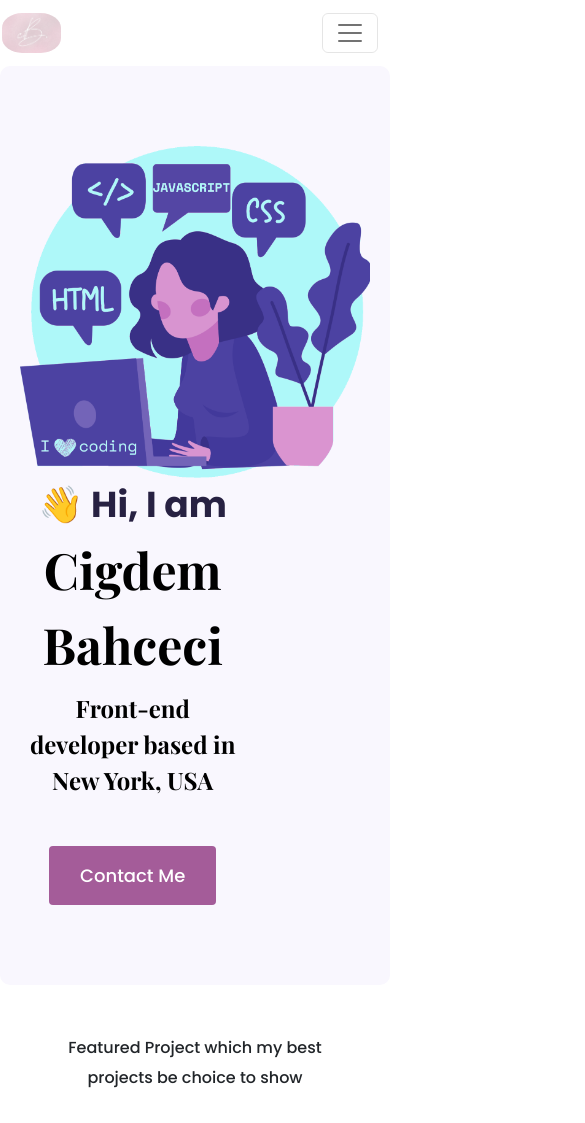
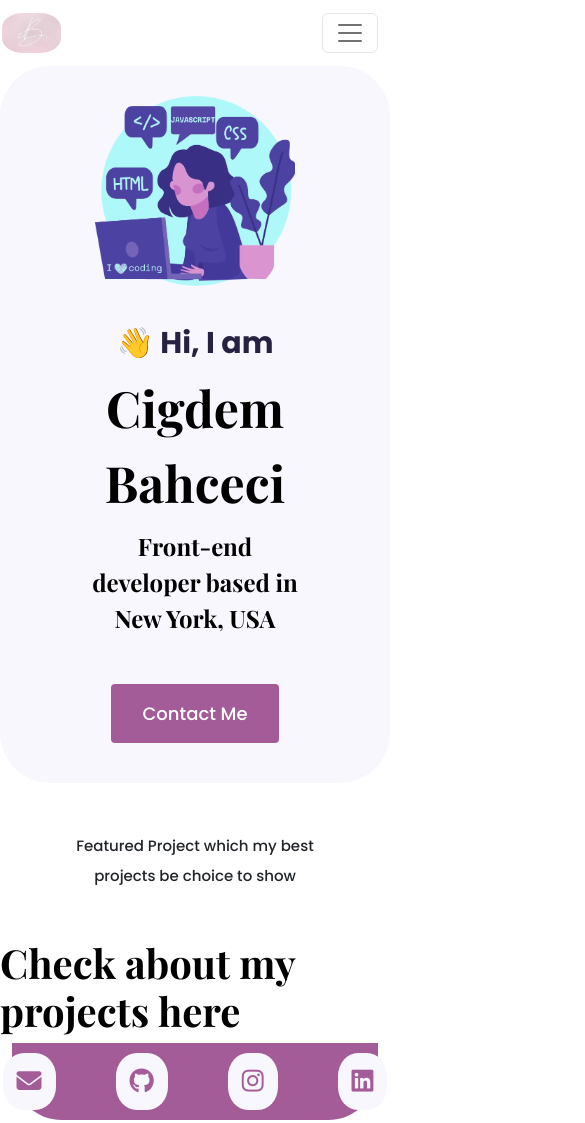
Before and after one commit to cigdembhceci/my-portfolio, a plain HTML site: page index.html in a window 390 px wide. Shown: the top 1123 px of the page, 585 px wide, since content can reach past the window. Drawn offline with nearby package versions, Linux system fonts and the light colour scheme.

Commit message:
some change about css

```diff
--- a/css/styles.css
+++ b/css/styles.css
@@ -18,15 +18,15 @@ h6 {
   font-weight: bold;
 }
 h1 {
-  font-size: 96px;
+  font-size: 80px;
   line-height: 1.5;
 }
 h2 {
-  font-size: 64px;
+  font-size: 60px;
 }
 p {
   font-weight: normal;
-  font-size: 16px;
+  font-size: 15px;
   line-height: 30px;
 }
 h3 {
@@ -35,12 +35,12 @@ h3 {
 
 .hero {
   background: var(--secondary-color);
-  border-radius: 10px;
+  border-radius: 50px;
   text-align: center;
-  padding: 80px 20px;
+  padding: 60px 15px;
 }
 .hero p {
-  font-size: 36px;
+  font-size: 30px;
   font-weight: bold;
   margin: 0;
   line-height: 54px;
@@ -166,6 +166,11 @@ footer .social-links a {
   font-size: 25px;
   transition: all 100ms ease-in-out;
 }
+footer .social-links {
+  background: var(--branding-color);
+  border-bottom-left-radius: 50px;
+  border-bottom-right-radius: 50px;
+}
 
 footer .social-links a:hover {
   color: white;
@@ -203,7 +208,11 @@ footer .social-links a:hover {
     font-size: 50px;
   }
   h2 {
-    font-size: 44px;
+    font-size: 40px;
+  }
+  .hero p .hi {
+    font-size: 5px;
+    line-height: 5px;
   }
   .project-description {
     padding: 0;
@@ -216,4 +225,15 @@ footer .social-links a:hover {
   .name {
     display: none;
   }
+  .avatar {
+    max-width: 200px;
+    margin: 10px auto;
+  }
+  .hero {
+    padding: 20px;
+  }
+  .hero .starter {
+    margin: 20px auto;
+    text-align: center;
+  }
 }
--- a/index.html
+++ b/index.html
@@ -109,8 +109,8 @@
         <div class="col-sm-4">
           <img src="/images/avatar.png" class="img-fluid avatar" alt="avatar" />
         </div>
-        <div class="col-8">
-          <p>👋 Hi, I am</p>
+        <div class="col-8 starter">
+          <p class="hi">👋 Hi, I am</p>
           <h1>Cigdem Bahceci</h1>
           <h2 class="mb-5">Front-end developer based in New York, USA</h2>
           <div>
@@ -130,7 +130,7 @@
 
     <div
       id="bs-carousel"
-      class="carousel carousel-dark slide mb-5"
+      class="carousel carousel-dark slide mb-5 d-none d-sm-block"
       data-ride="carousel"
       data-interval="5000"
     >
@@ -225,6 +225,9 @@
         <span class="sr-only">Next</span>
       </a>
     </div>
+    <div class="d-block d-sm-none">
+      <h2>Check about my projects here</h2>
+    </div>
 
     <footer class="container">
       <div
@@ -275,6 +278,7 @@
       <p class="text-center mt-4">
         This project was coded by Cigdem B, and it is
         <a
+          class="text-muted"
           href="https://github.com/cigdembhceci/my-portfolio"
           target="_blank"
           title="Open-sourced portfolio project"
```
